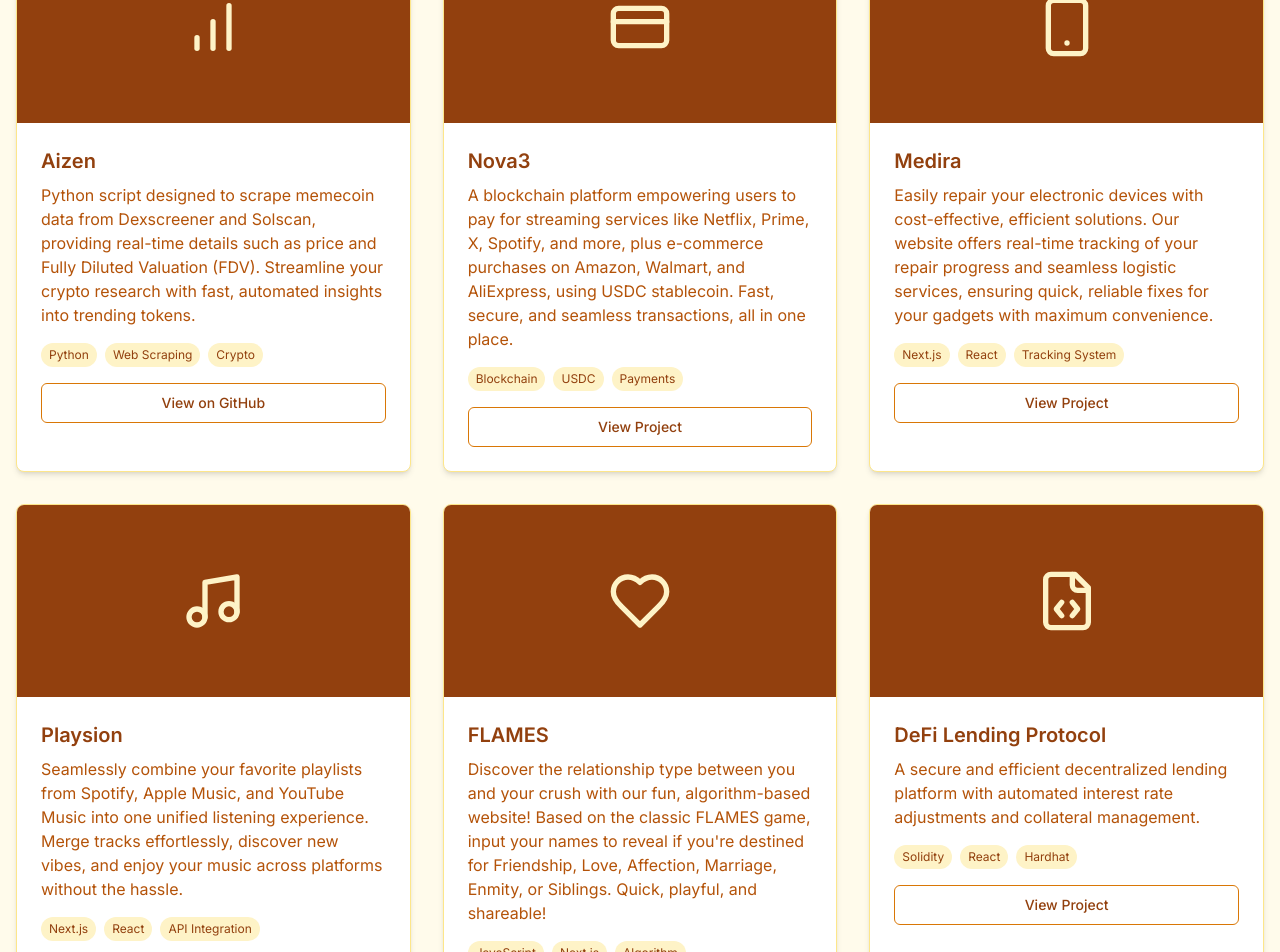
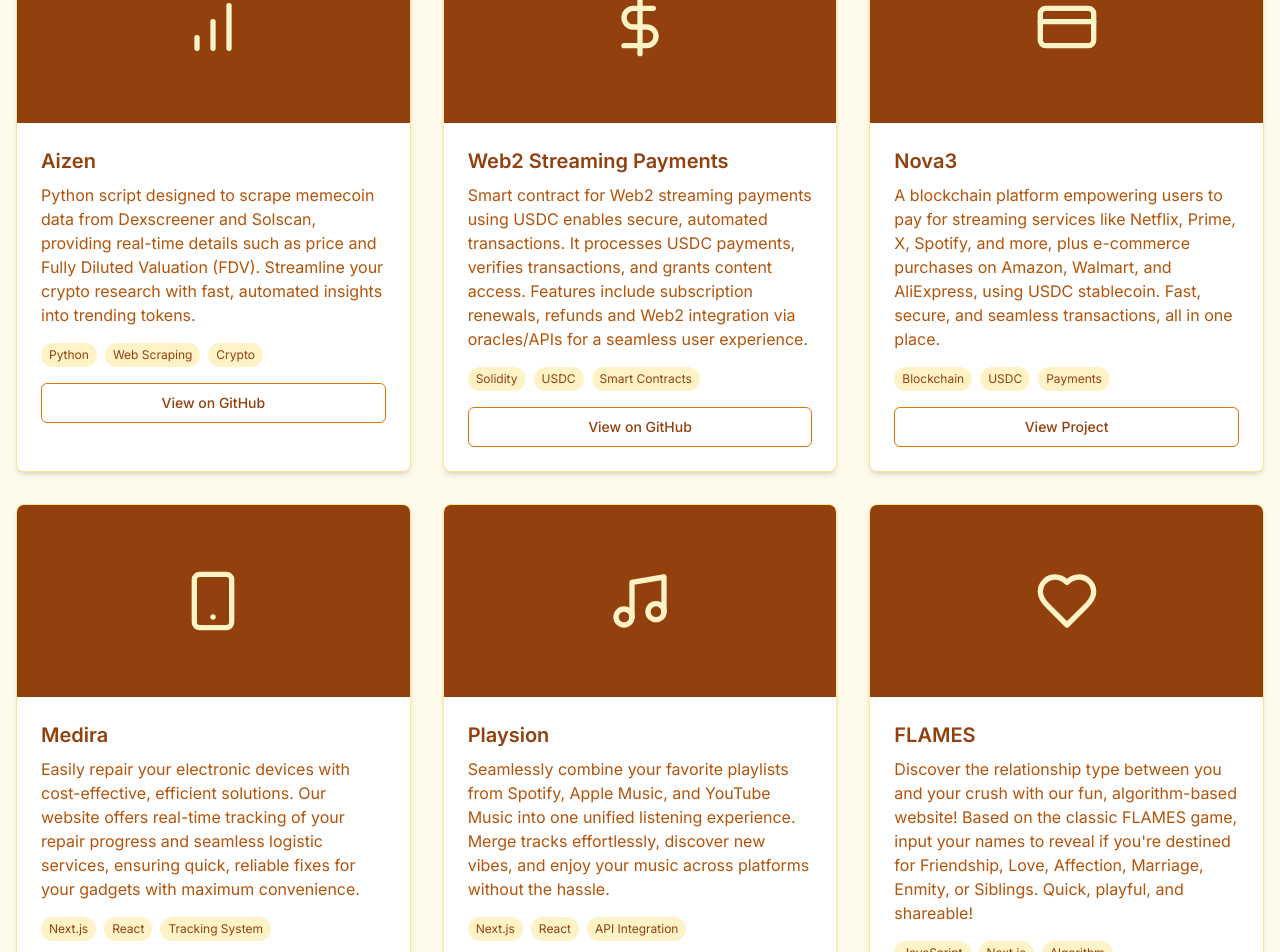
Before and after one commit to 0xQuilox/v0-miftahudeen-portfolio, a Next.js app: page / in a window 1280 px wide. Shown: the part 2760-3712 px from the top of the page. Built offline with nearby package versions, Linux system fonts and the light colour scheme.

Commit message:
feat: add Web2 streaming payments smart contract project
Add new project card with details and relevant icon.

Co-authored-by: OxQuilox <91698193+0xQuilox@users.noreply.github.com>

```diff
--- a/app/page.tsx
+++ b/app/page.tsx
@@ -16,6 +16,7 @@ import {
   Smartphone,
   BarChart,
   Mail,
+  DollarSign,
 } from "lucide-react"
 import Navbar from "@/components/navbar"
 
@@ -272,6 +273,36 @@ export default function Home() {
               </div>
             </div>
 
+            {/* Web2 Streaming Payments Project */}
+            <div className="bg-white rounded-lg overflow-hidden shadow-md border border-amber-200 hover:shadow-lg transition-shadow">
+              <div className="h-48 bg-amber-800 flex items-center justify-center">
+                <DollarSign className="h-16 w-16 text-amber-100" />
+              </div>
+              <div className="p-6">
+                <h3 className="text-xl font-semibold text-amber-800 mb-2">Web2 Streaming Payments</h3>
+                <p className="text-amber-700 mb-4">
+                  Smart contract for Web2 streaming payments using USDC enables secure, automated transactions. It
+                  processes USDC payments, verifies transactions, and grants content access. Features include
+                  subscription renewals, refunds and Web2 integration via oracles/APIs for a seamless user experience.
+                </p>
+                <div className="flex flex-wrap gap-2 mb-4">
+                  <span className="text-xs bg-amber-100 text-amber-800 px-2 py-1 rounded-full">Solidity</span>
+                  <span className="text-xs bg-amber-100 text-amber-800 px-2 py-1 rounded-full">USDC</span>
+                  <span className="text-xs bg-amber-100 text-amber-800 px-2 py-1 rounded-full">Smart Contracts</span>
+                </div>
+                <Button variant="outline" className="w-full border-amber-600 text-amber-800 hover:bg-amber-100">
+                  <Link
+                    href="https://github.com/0xQuilox/n3-submanager"
+                    target="_blank"
+                    rel="noopener noreferrer"
+                    className="w-full flex justify-center"
+                  >
+                    View on GitHub
+                  </Link>
+                </Button>
+              </div>
+            </div>
+
             {/* Nova3 Project */}
             <div className="bg-white rounded-lg overflow-hidden shadow-md border border-amber-200 hover:shadow-lg transition-shadow">
               <div className="h-48 bg-amber-800 flex items-center justify-center">
@@ -391,27 +422,6 @@ export default function Home() {
                 </Button>
               </div>
             </div>
-
-            <div className="bg-white rounded-lg overflow-hidden shadow-md border border-amber-200 hover:shadow-lg transition-shadow">
-              <div className="h-48 bg-amber-800 flex items-center justify-center">
-                <FileCode className="h-16 w-16 text-amber-100" />
-              </div>
-              <div className="p-6">
-                <h3 className="text-xl font-semibold text-amber-800 mb-2">DeFi Lending Protocol</h3>
-                <p className="text-amber-700 mb-4">
-                  A secure and efficient decentralized lending platform with automated interest rate adjustments and
-                  collateral management.
-                </p>
-                <div className="flex flex-wrap gap-2 mb-4">
-                  <span className="text-xs bg-amber-100 text-amber-800 px-2 py-1 rounded-full">Solidity</span>
-                  <span className="text-xs bg-amber-100 text-amber-800 px-2 py-1 rounded-full">React</span>
-                  <span className="text-xs bg-amber-100 text-amber-800 px-2 py-1 rounded-full">Hardhat</span>
-                </div>
-                <Button variant="outline" className="w-full border-amber-600 text-amber-800 hover:bg-amber-100">
-                  View Project
-                </Button>
-              </div>
-            </div>
           </div>
 
           <div className="text-center mt-12">
```
Also changed, not shown: public/profile-image.png (added).
